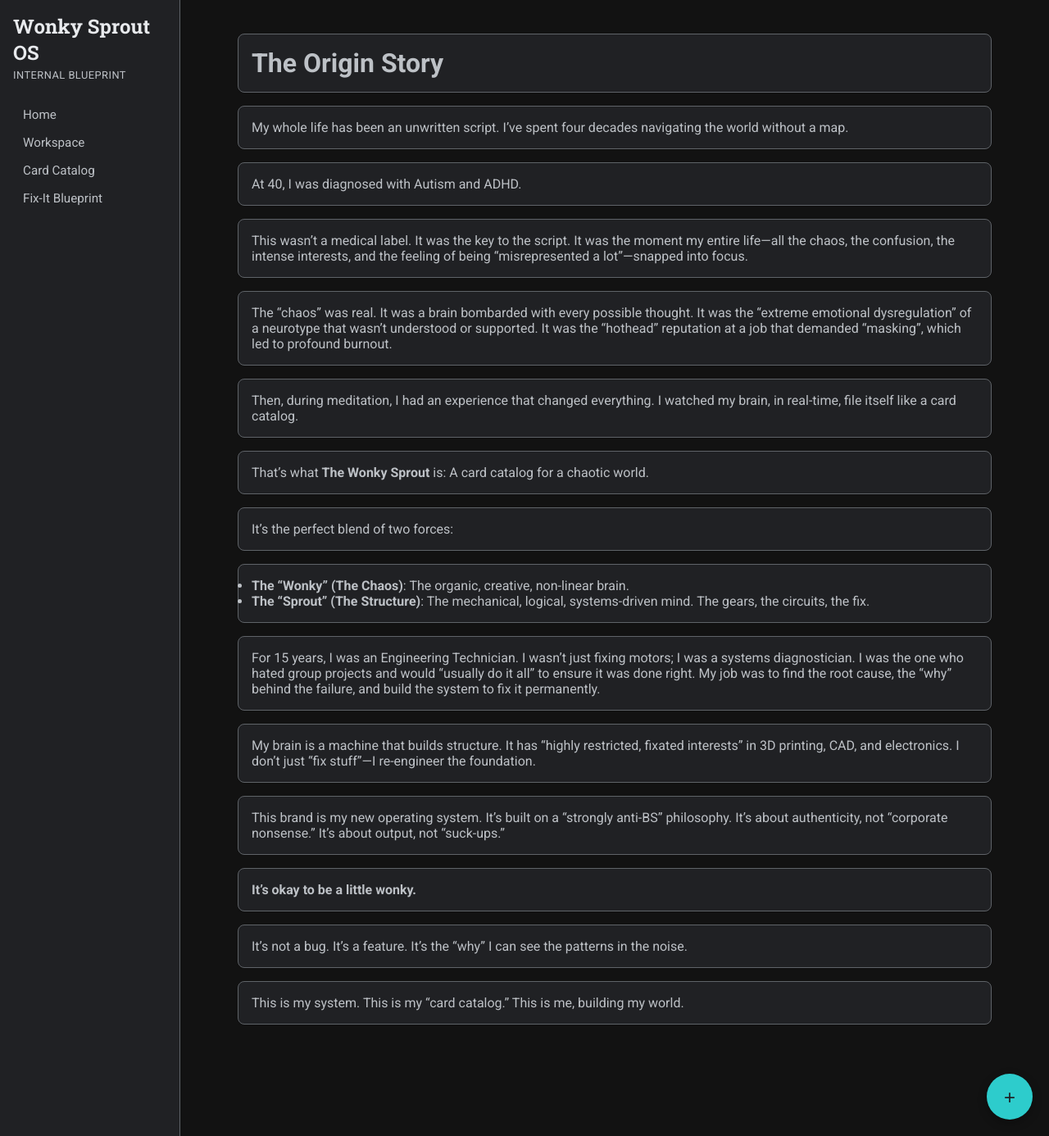
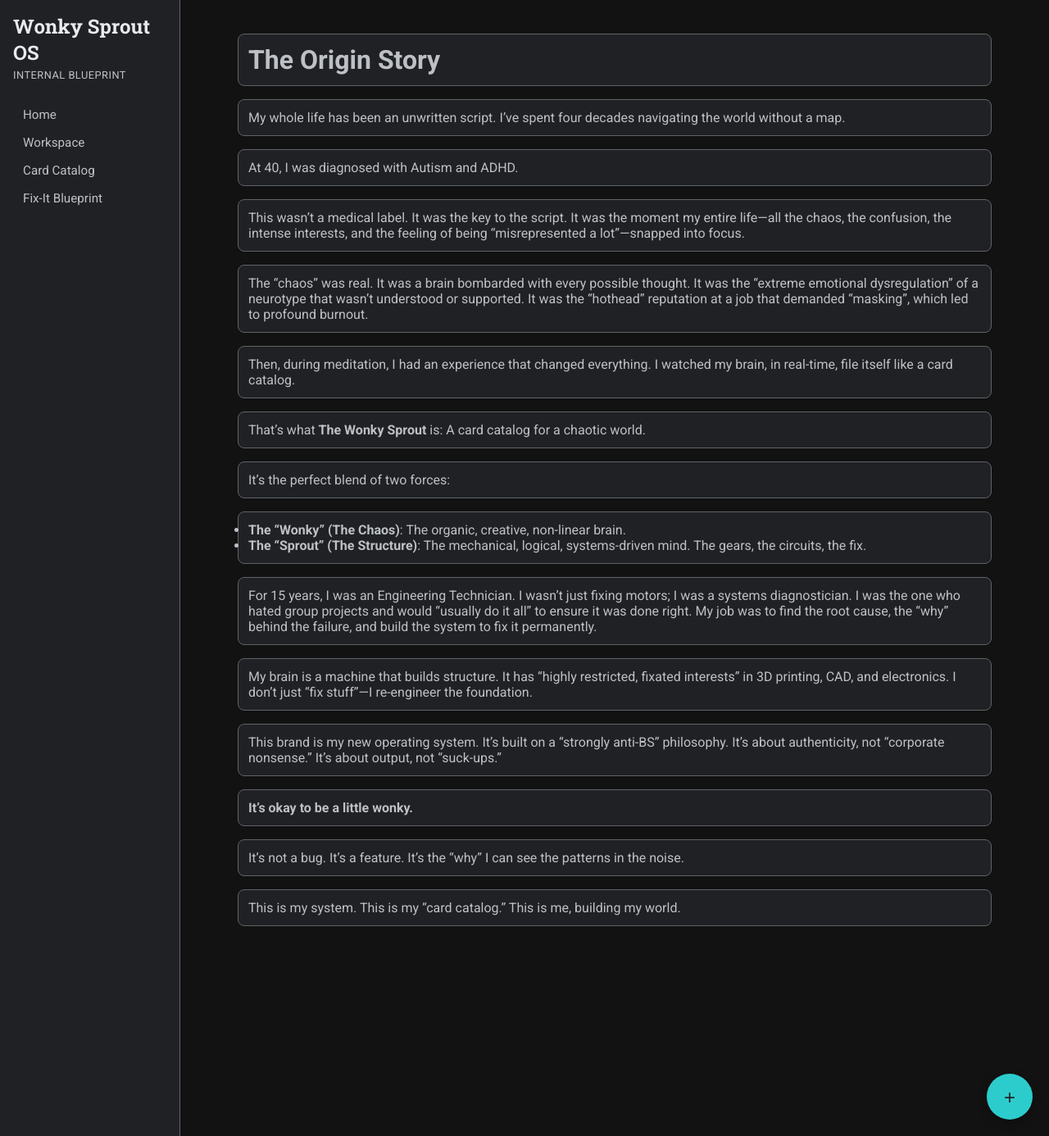
Before and after one commit to classicwilly/classicwilly.github.io, a Jekyll site: the page built from 2025-11-08_M1_PAGE_about-homepage.md, in a window 1280 px wide and 1386 px high. Shown: the whole window at 82% size. Built offline with Jekyll 4.4.1, drawn with Linux system fonts in a browser that asks for light colours; our own code applies the rules of GitHub Pages for plain Markdown files.

Commit message:
fix(layout): minimize dead space inside cards; add compact mode

```diff
--- a/_sass/_components.scss
+++ b/_sass/_components.scss
@@ -6,9 +6,15 @@
   background-color: var(--card-dark);
   border: 1px solid var(--border-gray);
   border-radius: var(--radius-md);
-  padding: 1rem; /* reduced padding to remove excessive whitespace */
-  margin-bottom: 1rem; /* tighter vertical rhythm */
+  padding: 0.75rem; /* further reduce padding to minimize dead space inside cards */
+  margin-bottom: 0.75rem; /* tighter vertical rhythm for denser layout */
   box-shadow: var(--shadow-sm);
+}
+
+/* Very compact mode for lists/tables inside content */
+.main-content.compact > *:not(.keep-grid) {
+  padding: 0.5rem;
+  margin-bottom: 0.5rem;
 }
 
 .keep-card { margin-bottom: 0; }
```
